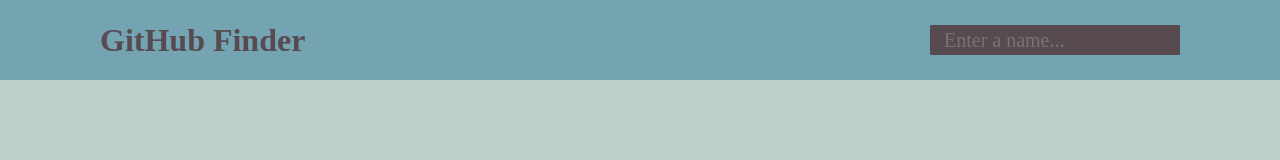
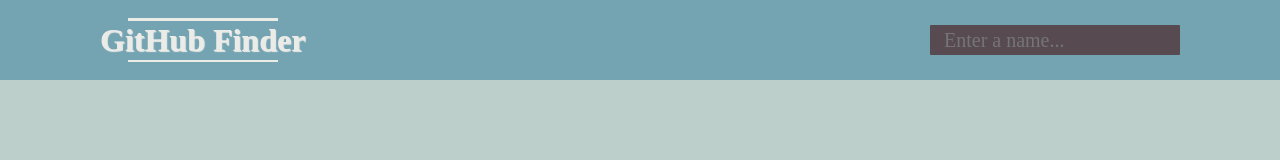
Before and after one commit to IsaqueDiniz/GitHubFinder, a website: page index.html in a window 1280 px wide. Drawn offline with Linux system fonts and the light colour scheme.

Commit message:
Resta realizar testes e debugar

```diff
--- a/src/css/index.css
+++ b/src/css/index.css
@@ -33,6 +33,21 @@
 	display: flex;
 	justify-content: space-between;
 	align-items: center;
+}
+
+header h1 {
+	color: var(--bg-color-low);
+	text-shadow: 1px 1px 1px currentColor;
+}
+
+header h1::after,
+header h1::before{
+	content: "";
+	display: block;
+	width: 150px;
+	height: 2.5px;
+	margin: 1px auto;
+	background: currentColor;
 }
 
 header input {
@@ -126,6 +141,7 @@
 	align-items: center;
 }
 .repo{
+	display: flex;
 	width: 100%;
 	margin: 5px auto;
 	padding: 10px;
--- a/src/js/index.js
+++ b/src/js/index.js
@@ -48,7 +48,7 @@
 					const description = repo.description || "Não há descrição";
 
 					const current = `
-						<div class="repo user">
+						<div class="repo user" href="${repo.html_url}" target="_blank">
 							<div class="col1">
 								<a href="${repo.html_url}" target="_blank">${repo.name}</a><br>
 								<span class="desc">${description}</span>
```
